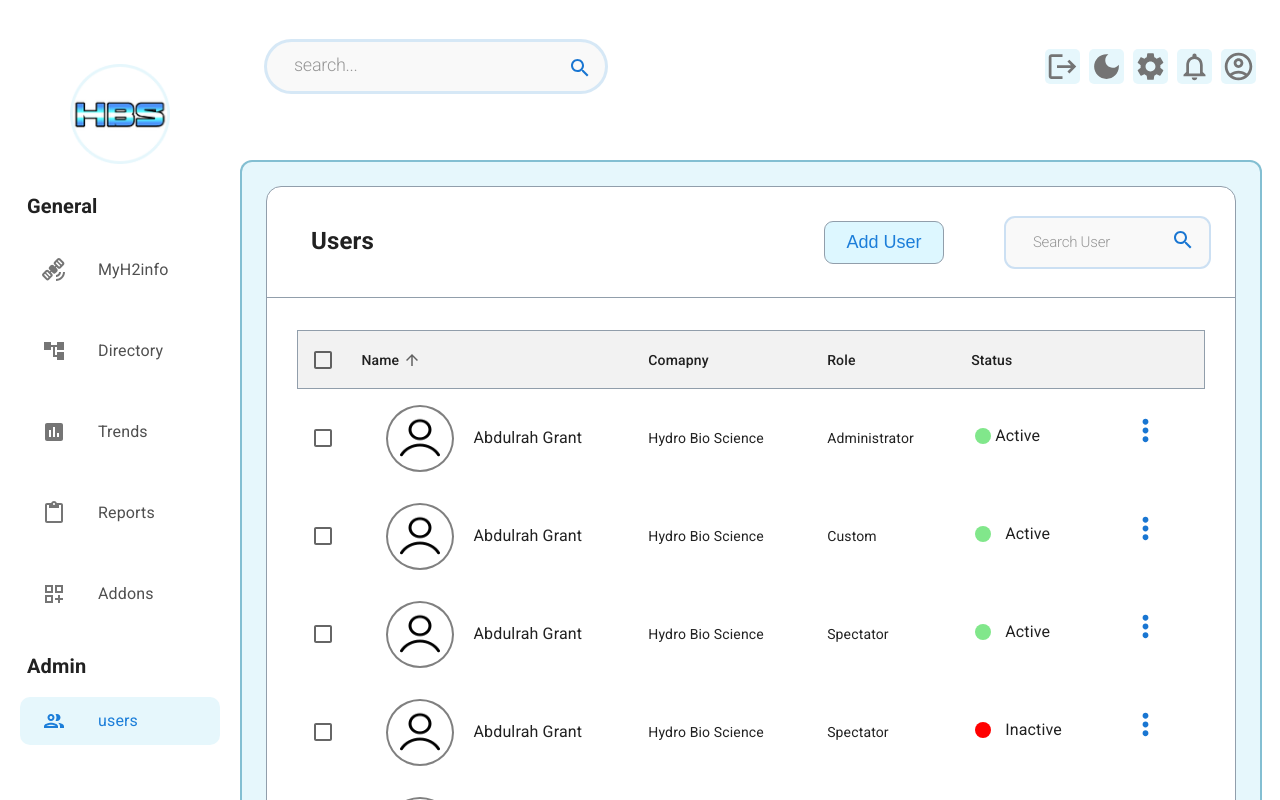
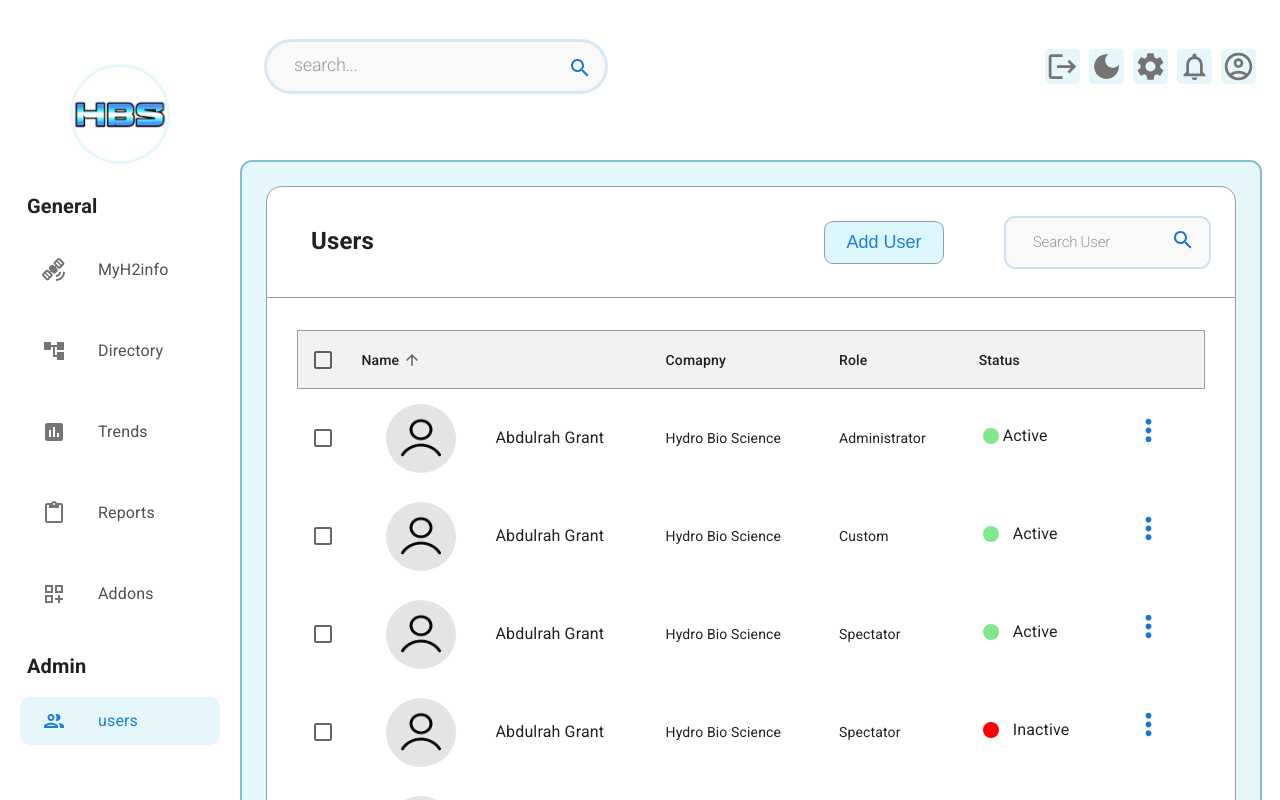
Before and after one commit to kpierc11/Dashboard_Demo, a React (Create React App) app in the folder app/: page /users in a window 1280 px wide. Shown: the top 800 px of the page. Built offline with nearby package versions, Linux system fonts and the light colour scheme.

Commit message:
updated user table

```diff
--- a/app/src/components/UsersTable/usersTable.css
+++ b/app/src/components/UsersTable/usersTable.css
@@ -135,9 +135,11 @@
 }
 
 .user-avatar {
-  border: 2px solid gray;
+  padding:3px;
   border-radius: 50%;
-  margin-right: 20px;
+  margin-right: 40px;
   margin-left:40px;
   object-fit: contain;
+  background:#E5E4E2;
+
 }
```
